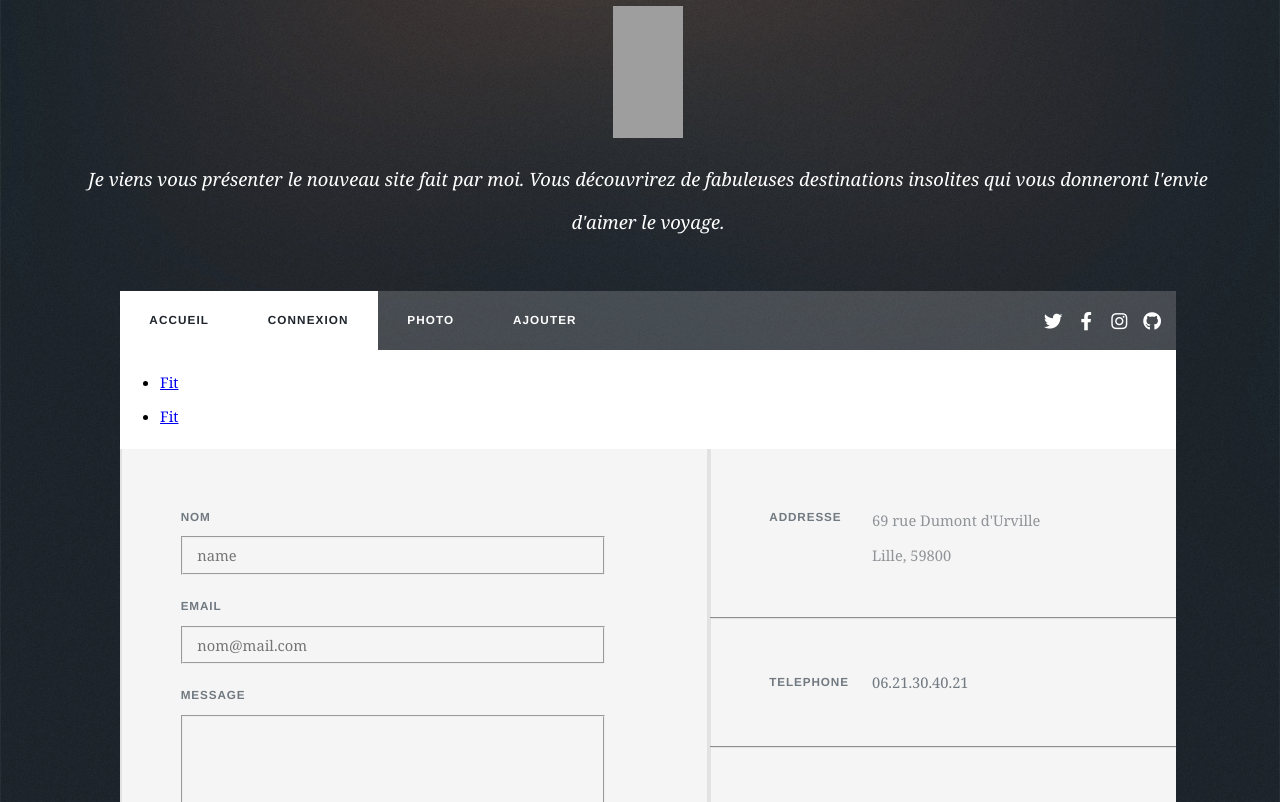
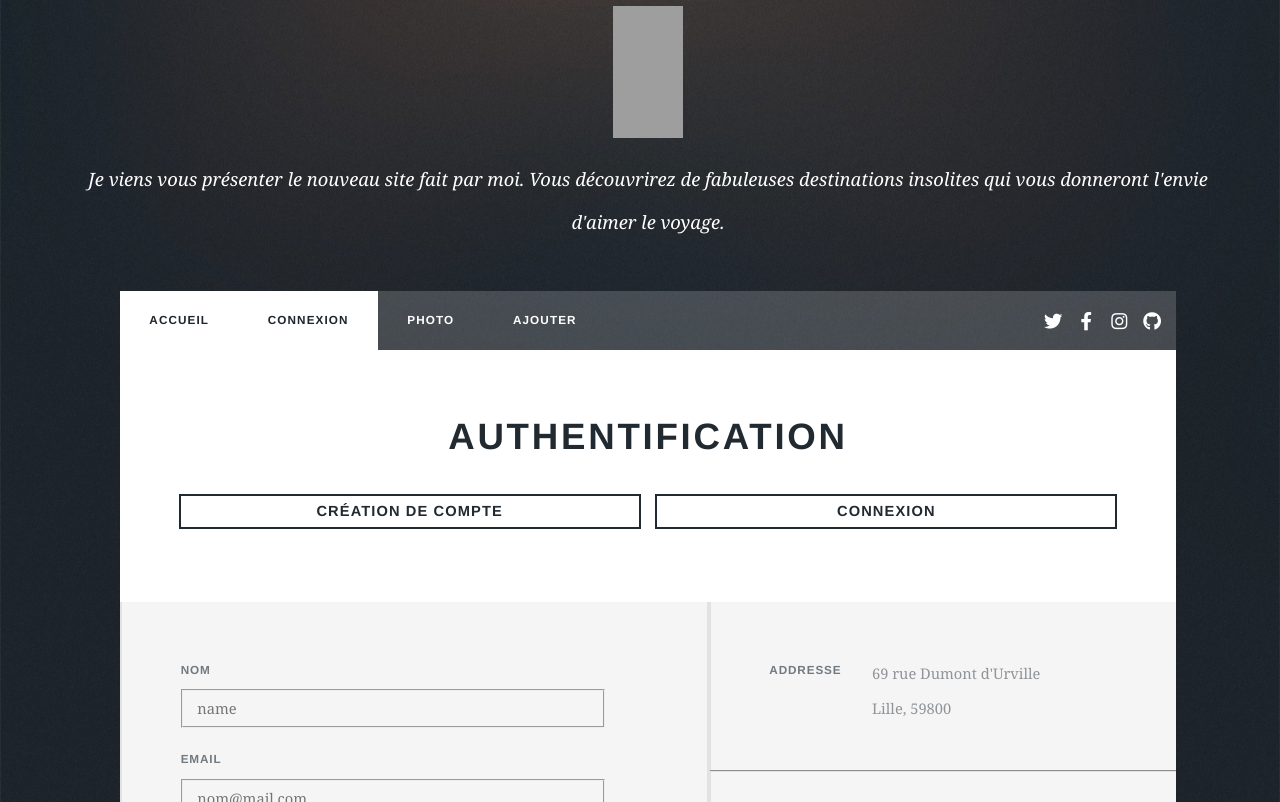
Before and after one commit to toonsdj16wo/domainMonarch, an Angular app in the folder domaineMonarch/: page /auth in a window 1280 px wide. Shown: the part 450-1252 px from the top of the page. Built offline with nearby package versions, Linux system fonts and the light colour scheme; grey boxes are pictures that could not be loaded.

Commit message:
creation de la page authentification

```diff
--- a/domaineMonarch/src/app/auth/auth/auth.component.html
+++ b/domaineMonarch/src/app/auth/auth/auth.component.html
@@ -1,4 +1,7 @@
-<ul class="actions fit">
-	<li><a routerLink="auth/signup" class="button primary fit">Fit</a></li>
-	<li><a routerLink="auth/signin" class="button fit">Fit</a></li>
-</ul>
+<section class="authentification">
+	<h2 class="titleauthentification"> Authentification</h2>
+	<ul class="actions fit">
+		<li><a routerLink="auth/signup" class="button signUp fit">Création de compte</a></li>
+		<li><a routerLink="auth/signin" class="button signIn fit">Connexion</a></li>
+	</ul>
+</section>
--- a/domaineMonarch/src/app/auth/auth/auth.component.scss
+++ b/domaineMonarch/src/app/auth/auth/auth.component.scss
@@ -0,0 +1,103 @@
+.authentification{
+		box-sizing: inherit;
+		padding: 6rem 8rem 6rem 8rem ;
+		border-top: 0;
+		display: block;
+
+}
+
+			@media screen and (max-width: 1280px) {
+
+				.authentification {
+					padding: 4rem 4rem 4rem 4rem ;
+				}
+
+			}
+
+			@media screen and (max-width: 736px) {
+
+				.authentification {
+					padding: 2rem 2rem 2rem 2rem ;
+				}
+
+			}
+.titleauthentification {
+	color: #212931;
+	font-size: 2.5rem;
+    margin: 0 0 2rem 0;
+    text-align: center;
+    font-family: "Source Sans Pro", Helvetica, sans-serif;
+    font-weight: 900;
+    line-height: 1.5;
+    letter-spacing: 0.075em;
+    text-transform: uppercase;
+}
+
+.authentification ul.actions.fit {
+		    width: calc(100% + 1rem);
+		    display: -moz-flex;
+		    display: -webkit-flex;
+		    display: -ms-flex;
+		    display: flex;
+		    cursor: default;
+		    list-style: none;
+		    margin-left: -1rem;
+		    padding-left: 0;
+}
+
+.authentification ul.actions.fit li {
+    -moz-flex-grow: 1;
+    -webkit-flex-grow: 1;
+    -ms-flex-grow: 1;
+    flex-grow: 1;
+    -moz-flex-shrink: 1;
+    -webkit-flex-shrink: 1;
+    -ms-flex-shrink: 1;
+    flex-shrink: 1;
+    width: 100%;
+    padding: 0 0 0 1rem;
+    vertical-align: middle;
+}
+.authentification  ul.actions.fit li  > * {
+	width: 100%;
+}
+.authentification  ul.actions li .button.signIn, .authentification  ul.actions li .button.signUp{
+    background-color: transparent;
+    box-shadow: inset 0 0 0 2px #212931;
+    color: #212931;
+}
+
+@media screen and (max-width: 980px){
+		.authentification  ul.actions li .button.signIn, .authentification  ul.actions li .button.signUp {
+	    font-size: 0.9rem;
+	    height: 3.25rem;
+	    line-height: 3.25rem;
+		}
+}
+
+.authentification  ul.actions li .button.signIn, .authentification  ul.actions li .button.signUp {
+    -moz-appearance: none;
+    -webkit-appearance: none;
+    -ms-appearance: none;
+    appearance: none;
+    -moz-transition: background-color 0.2s ease-in-out, box-shadow 0.2s ease-in-out, color 0.2s ease-in-out;
+    -webkit-transition: background-color 0.2s ease-in-out, box-shadow 0.2s ease-in-out, color 0.2s ease-in-out;
+    -ms-transition: background-color 0.2s ease-in-out, box-shadow 0.2s ease-in-out, color 0.2s ease-in-out;
+    transition: background-color 0.2s ease-in-out, box-shadow 0.2s ease-in-out, color 0.2s ease-in-out;
+    border: 0;
+    border-radius: 0;
+    cursor: pointer;
+    display: inline-block;
+    font-family: "Source Sans Pro", Helvetica, sans-serif;
+    font-weight: 900;
+    letter-spacing: 0.075em;
+    text-align: center;
+    text-decoration: none;
+    text-transform: uppercase;
+    white-space: nowrap;
+}
+
+.authentification  ul.actions li .button:hover {
+			box-shadow: inset 0 0 0 2px #18bfef;
+			color: #18bfef ;
+		}
```
